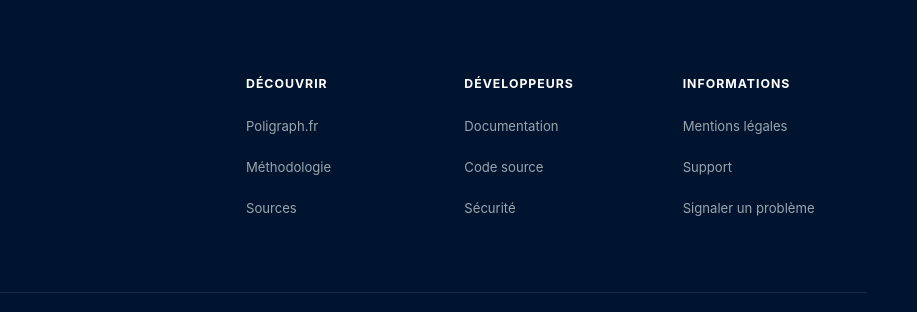
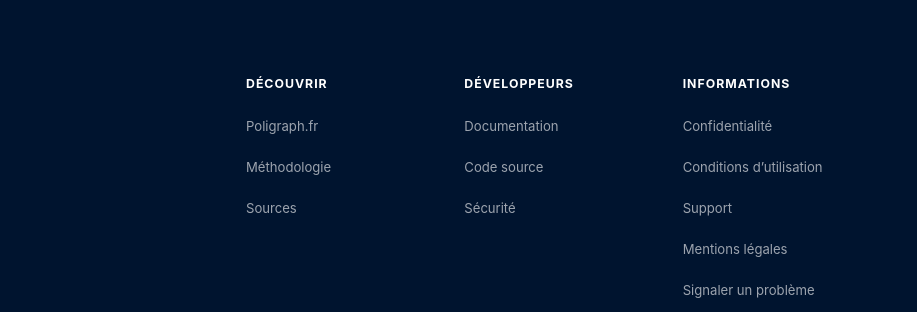
Before and after one commit to ironlam/poligraph-mcp, a website: page public/index.html in a window 1280 px wide. Shown: the part 3729-4041 px from the top of the page, 363-1280 px from the left. Drawn offline with Linux system fonts and the light colour scheme.

Commit message:
docs(marketplace): relier les pages légales
Ajoute les liens publics de confidentialité, conditions, support et mentions légales à la homepage MCP et au dossier marketplace.

Renforce le test statique sans modifier le serveur, le transport ni les tools.

```diff
--- a/public/index.html
+++ b/public/index.html
@@ -434,8 +434,10 @@
           </div>
           <div>
             <h2>Informations</h2>
+            <a href="https://poligraph.fr/confidentialite" target="_blank" rel="noopener noreferrer">Confidentialité</a>
+            <a href="https://poligraph.fr/conditions-utilisation" target="_blank" rel="noopener noreferrer">Conditions d’utilisation</a>
+            <a href="https://poligraph.fr/support" target="_blank" rel="noopener noreferrer">Support</a>
             <a href="https://poligraph.fr/mentions-legales" target="_blank" rel="noopener noreferrer">Mentions légales</a>
-            <a href="mailto:contact@poligraph.fr">Support</a>
             <a href="https://github.com/ironlam/poligraph-mcp/issues" target="_blank" rel="noopener noreferrer">Signaler un problème</a>
           </div>
         </div>
```
Also changed, not shown: src/tests/landing-page.test.ts (+13 -2 lines), README.md, docs/marketplace/README.md.
